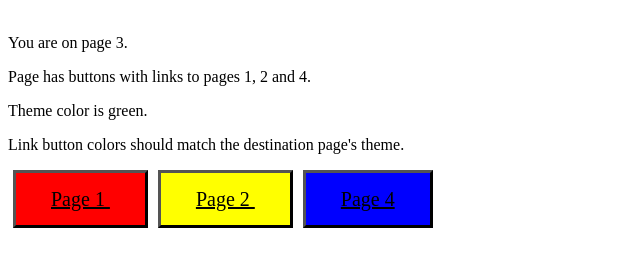
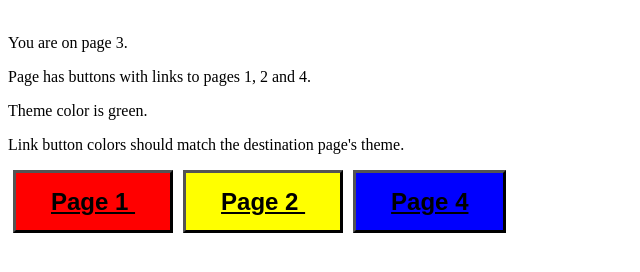
Before and after one commit to UllaVirta/UllaVirta.github.io, a plain HTML site: page Pages_v2/page3.html in a window 1280 px wide. Shown: the part 66-338 px from the top of the page, without its empty margins (0-640 px from the left). Drawn offline with Linux system fonts and the light colour scheme.

Commit message:
Update page3.html
Font change

```diff
--- a/Pages_v2/page3.html
+++ b/Pages_v2/page3.html
@@ -11,6 +11,7 @@
   padding: 15px 35px;
   text-align: center;
   font-size: 20px;
+  font: bold 24px Arial, sans-serif;
   cursor: pointer;
 }
 .button2 {
@@ -21,6 +22,7 @@
   padding: 15px 35px;
   text-align: center;
   font-size: 20px;
+  font: bold 24px Arial, sans-serif;
   cursor: pointer;
 }
 .button4 {
@@ -31,6 +33,7 @@
   padding: 15px 35px;
   text-align: center;
   font-size: 20px;
+  font: bold 24px Arial, sans-serif;
   cursor: pointer;
 }
 
```
